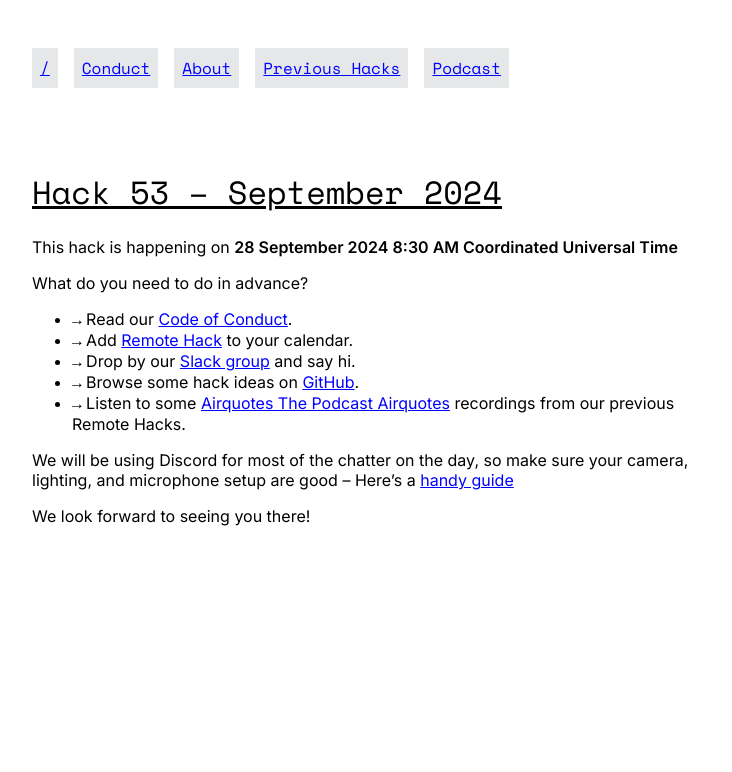
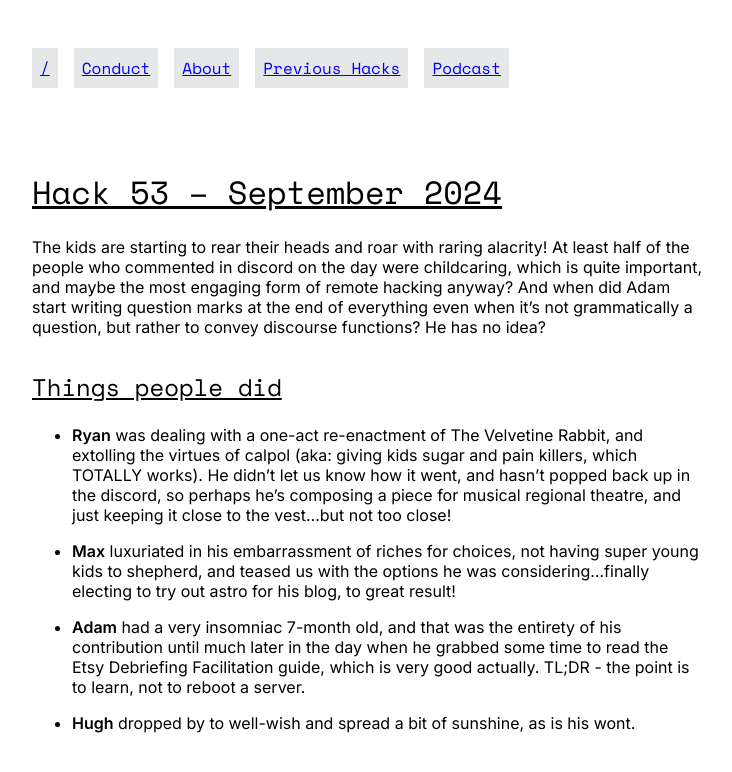
Before and after one commit to remotehack/remotehack.github.io, a Jekyll site: the page built from _hacks/53.md, in a window 1280 px wide. Shown: the top 772 px of the page, without its empty margins (272-1004 px from the left). Built offline with Jekyll 4.4.1, drawn with Linux system fonts in a browser that asks for light colours.

Commit message:
add september 2024 hack writeup

```diff
--- a/_hacks/53.md
+++ b/_hacks/53.md
@@ -1,5 +1,16 @@
 ---
 hack_number: 53
 date: 2024-09-28
-upcoming: true
 ---
+
+The kids are starting to rear their heads and roar with raring alacrity! At least half of the people who commented in discord on the day were childcaring, which is quite important, and maybe the most engaging form of remote hacking anyway? And when did Adam start writing question marks at the end of everything even when it's not grammatically a question, but rather to convey discourse functions? He has no idea?
+
+## Things people did
+
+- **Ryan** was dealing with a one-act re-enactment of The Velvetine Rabbit, and extolling the virtues of calpol (aka: giving kids sugar and pain killers, which TOTALLY works). He didn't let us know how it went, and hasn't popped back up in the discord, so perhaps he's composing a piece for musical regional theatre, and just keeping it close to the vest...but not too close!
+
+- **Max** luxuriated in his embarrassment of riches for choices, not having super young kids to shepherd, and teased us with the options he was considering...finally electing to try out astro for his blog, to great result!
+
+- **Adam** had a very insomniac 7-month old, and that was the entirety of his contribution until much later in the day when he grabbed some time to read the Etsy Debriefing Facilitation guide, which is very good actually. TL;DR - the point is to learn, not to reboot a server.
+
+- **Hugh** dropped by to well-wish and spread a bit of sunshine, as is his wont.
```
